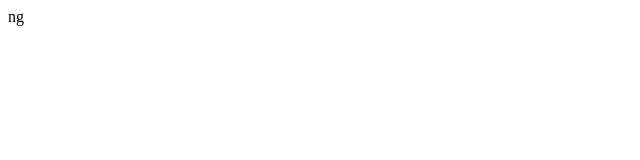
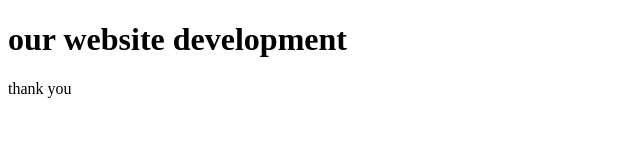
Before and after one commit to lenny9551/group-002, a plain HTML site: page index.html in a window 1280 px wide. Shown: the whole page, without its empty margins (0-640 px from the left). Drawn offline with Linux system fonts and the light colour scheme.

Commit message:
feat:new feature

```diff
--- a/index.html
+++ b/index.html
@@ -5,7 +5,8 @@
     <meta name="viewport" content="width=device-width, initial-scale=1.0">
     <title>Document</title>
 </head>
-<body>ng
-
+<body>
+    <h1>our website development </h1>
+    <p>thank you</p>
 </body>
 </html>                                                                                                                                                                                                                                                  <!DOCTYPE html>
```
Also changed, not shown: 1 other file.
